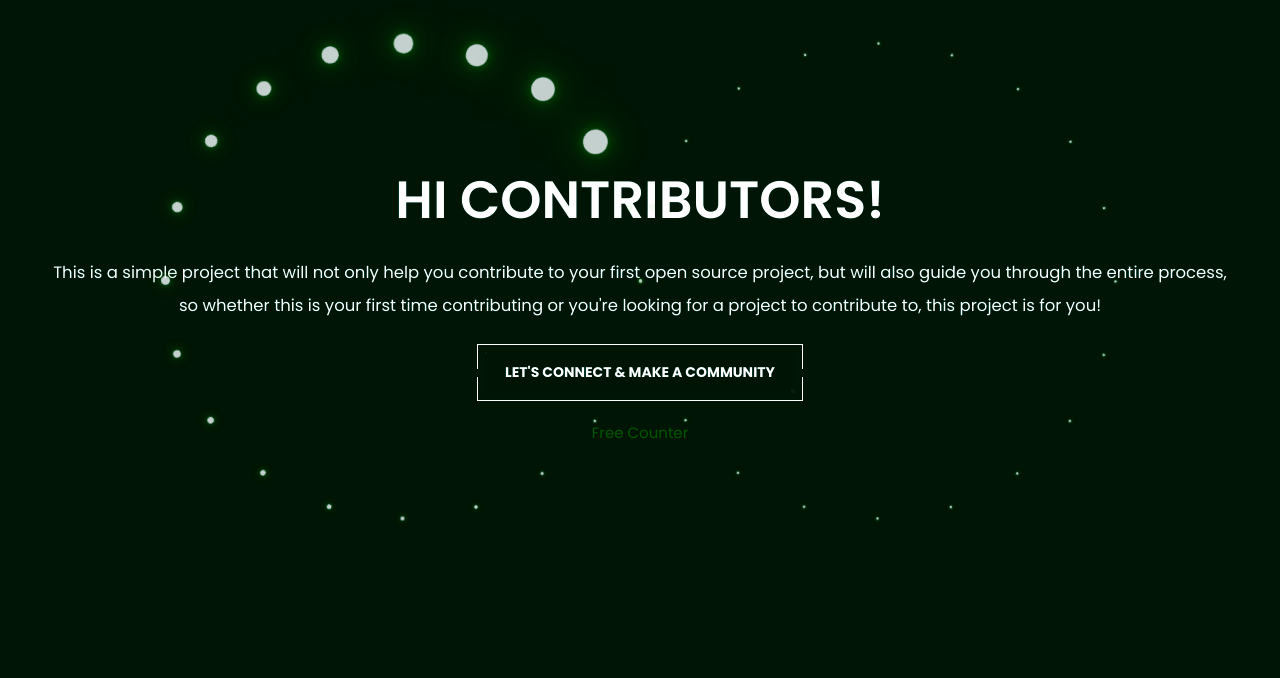
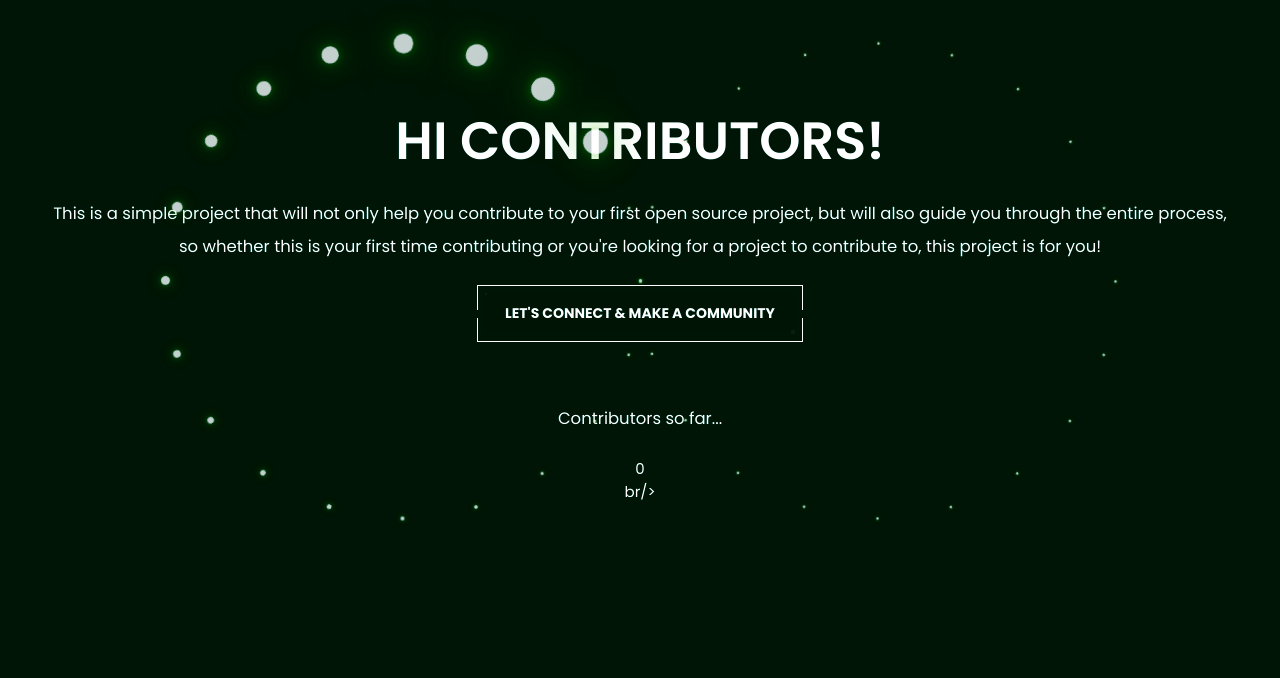
Before and after one commit to gangadhararaoande/Dev-Profiles, a plain HTML site: page index.html in a window 1280 px wide. Shown: the part 119-797 px from the top of the page. Drawn offline with nearby package versions, Linux system fonts and the light colour scheme; a web font is replaced by a local one.

Commit message:
Added contributiors count

```diff
--- a/index.html
+++ b/index.html
@@ -50,8 +50,12 @@
                     <span class="button_text">Let's connect & Make a community</span>
                 </span>
             </a>
-             <a href='http://www.freevisitorcounters.com'>Free Counter</a> <script type='text/javascript' src='https://www.freevisitorcounters.com/auth.php?id=6b7e989fb58987497cffc3be05fb34471754014e'></script>
-             <script type="text/javascript" src="https://www.freevisitorcounters.com/en/home/counter/1148496/t/0"></script>
+            <br/>
+            <p> Contributors so far...</p>
+            <div class="animated" id="contributions-number">0</div>
+            br/>
+             <script src="https://static.elfsight.com/platform/platform.js" data-use-service-core defer></script>
+             <div class="elfsight-app-c892be78-907f-4f0e-a7cf-7fea114b1325" data-elfsight-app-lazy></div>
         </div>
     </section>
     <section class="home-content">
```
